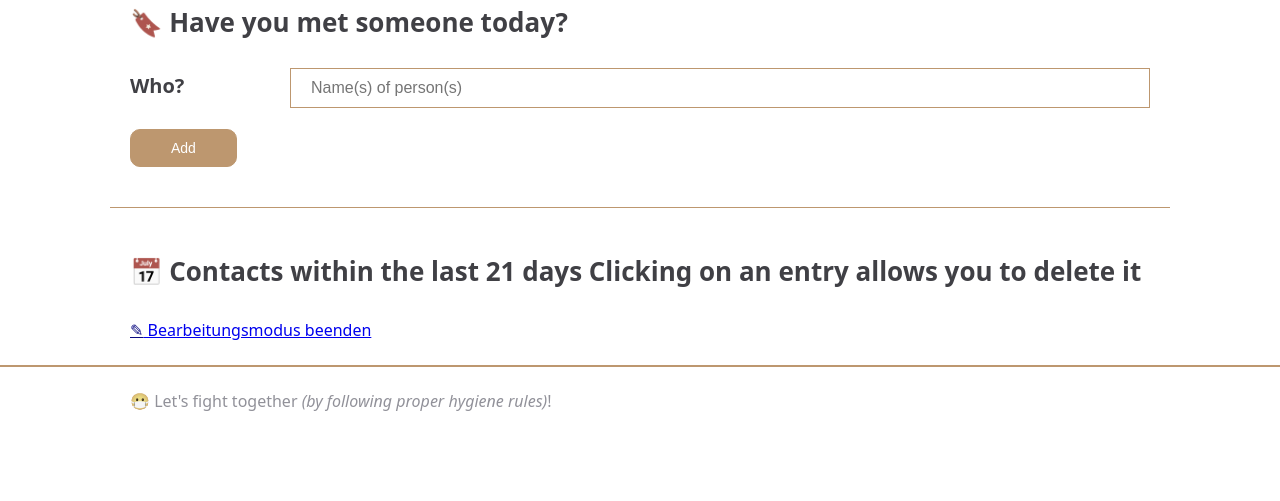
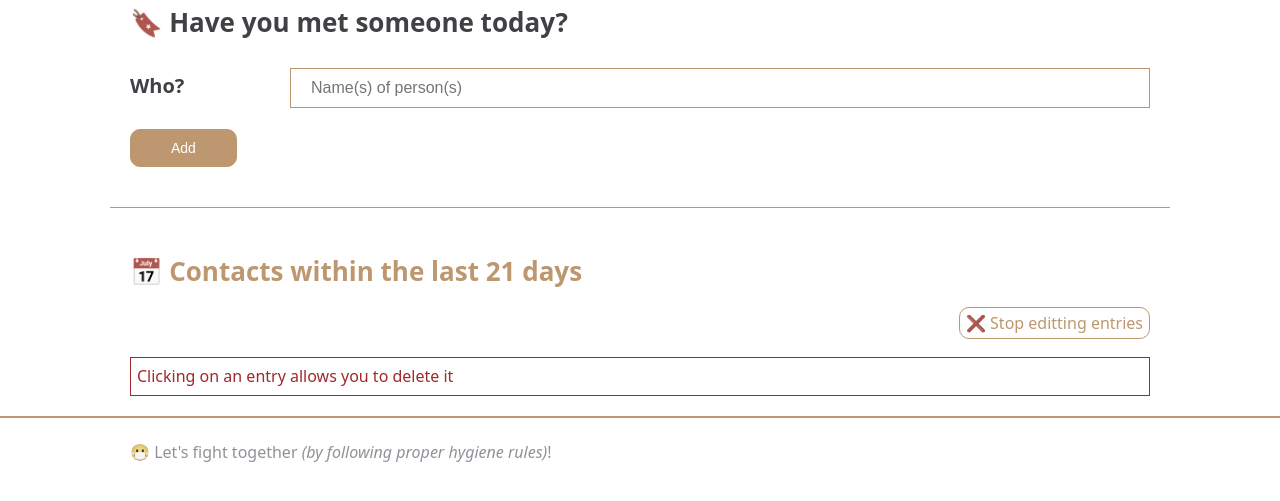
Before and after one commit to lx-s/Covid-Contact-Log, a PHP site: page /?mode=edit in a window 1280 px wide. Shown: the part 129-630 px from the top of the page. Run offline with PHP 8.4, Linux system fonts and the light colour scheme; data that the repository does not hold is empty.

Commit message:
Added translations for delete-mode.

```diff
--- a/assets/css/style.css
+++ b/assets/css/style.css
@@ -159,6 +159,52 @@ input[type="submit"] {
   color: #fff;
   background-color: #bd976f;
   cursor: pointer;
+  transition: all 200ms ease-in-out;
+}
+input[type="submit"]:hover {
+  color: #bd976f;
+  background-color: #fff;
+}
+
+/* EDIT */
+
+a {
+  color: #bd976f;
+  transition: all 200ms ease-in-out;
+  text-decoration: none;
+}
+
+a:hover {
+  color: #e9a863;
+}
+
+.ccl-calendar > h2 {
+  margin-bottom: 4px;
+  color: #bd976f;
+  border-color: #bd976f;
+}
+
+.mode-switch {
+  text-align: right;
+  margin-bottom: 4px;
+  margin-top: 14px;
+}
+
+.mode-switch > a {
+  padding: 4px 6px;
+  border: 1px solid #bd976f;
+  border-radius: 10px;
+}
+
+.delete-link {
+  border-bottom: 1px dashed #bd976f;
+}
+
+.edit-explanation {
+  margin: 20px 0 0 0;
+  color: #A1282C;
+  border: 1px solid #A1282C;
+  padding: 4px 6px;
 }
 
 /* CALENDAR */
--- a/index.php
+++ b/index.php
@@ -141,17 +141,18 @@
     <h2>
       <span class="emoji">&#128197;</span>
       <?php _t('log.title', ENTRY_LOG_DAYS); ?>
-      <?php if ($editMode) : ?>
-        <span class="subtitle">Clicking on an entry allows you to delete it</span>
-      <?php endif; ?>
     </h2>
     <div class="mode-switch">
       <?php if ($editMode) : ?>
-        <a href="?mode="><span class="emoji">&#9998;</span> Bearbeitungsmodus beenden</a>
+        <a href="?mode="><span class="emoji">&#10060;</span> <?php _t('edit_mode.deactivate'); ?></a>
       <?php else : ?>
-        <a href="?mode=edit"><span class="emoji">&#9998;</span> Einträge bearbeiten</a>
+        <a href="?mode=edit#calendar"><span class="emoji">&#9998;</span> <?php _t('edit_mode.activate'); ?></a>
       <?php endif; ?>
     </div>
+    <?php if ($editMode) : ?>
+        <p class="edit-explanation"><?php _t('edit_mode.explanation'); ?></p>
+    <?php endif; ?>
+
     <div class="ccl-entries">
    <?php
       if ($entries) {
--- a/translations/de.php
+++ b/translations/de.php
@@ -18,6 +18,9 @@
     'add_entry.who.placeholder' => 'Name(n) der Person(en)',
     'add_entry.add_btn' => 'Speichern',
     'add_entry.error.noname' => 'Bitte geben sie einen Namen ein',
+    'edit_mode.activate' => 'Einträge bearbeiten',
+    'edit_mode.deactivate' => 'Bearbeitungsmodus beenden',
+    'edit_mode.explanation' => 'Auf einen Eintrag klicken um ihn zu löschen.',
     'log.title' => 'Kontakte innerhalb der letzten %d Tage',
     'nav.logout' => 'Ausloggen',
     'footer.text' => 'Zusammenhalten <em>(indem man den Hygieneregeln folgt)</em>!',
--- a/translations/en.php
+++ b/translations/en.php
@@ -18,6 +18,9 @@
     'add_entry.who.placeholder' => 'Name(s) of person(s)',
     'add_entry.add_btn' => 'Add',
     'add_entry.error.noname' => 'Please enter a name',
+    'edit_mode.activate' => 'Edit entries',
+    'edit_mode.deactivate' => 'Stop editting entries',
+    'edit_mode.explanation' => 'Clicking on an entry allows you to delete it',
     'log.title' => 'Contacts within the last %d days',
     'nav.logout' => 'Log out',
     'footer.text' => 'Let\'s fight together <em>(by following proper hygiene rules)</em>!',
```
